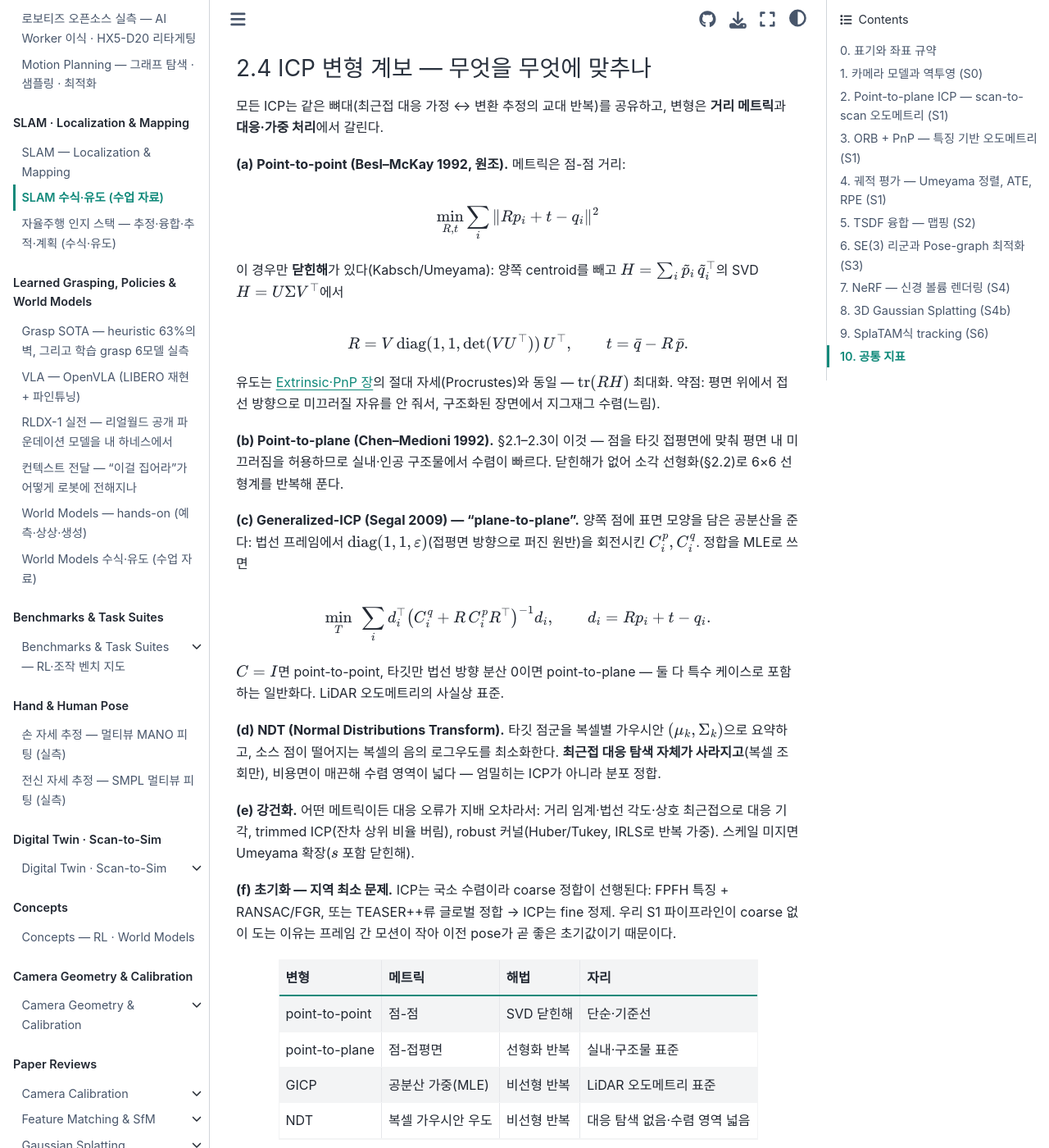
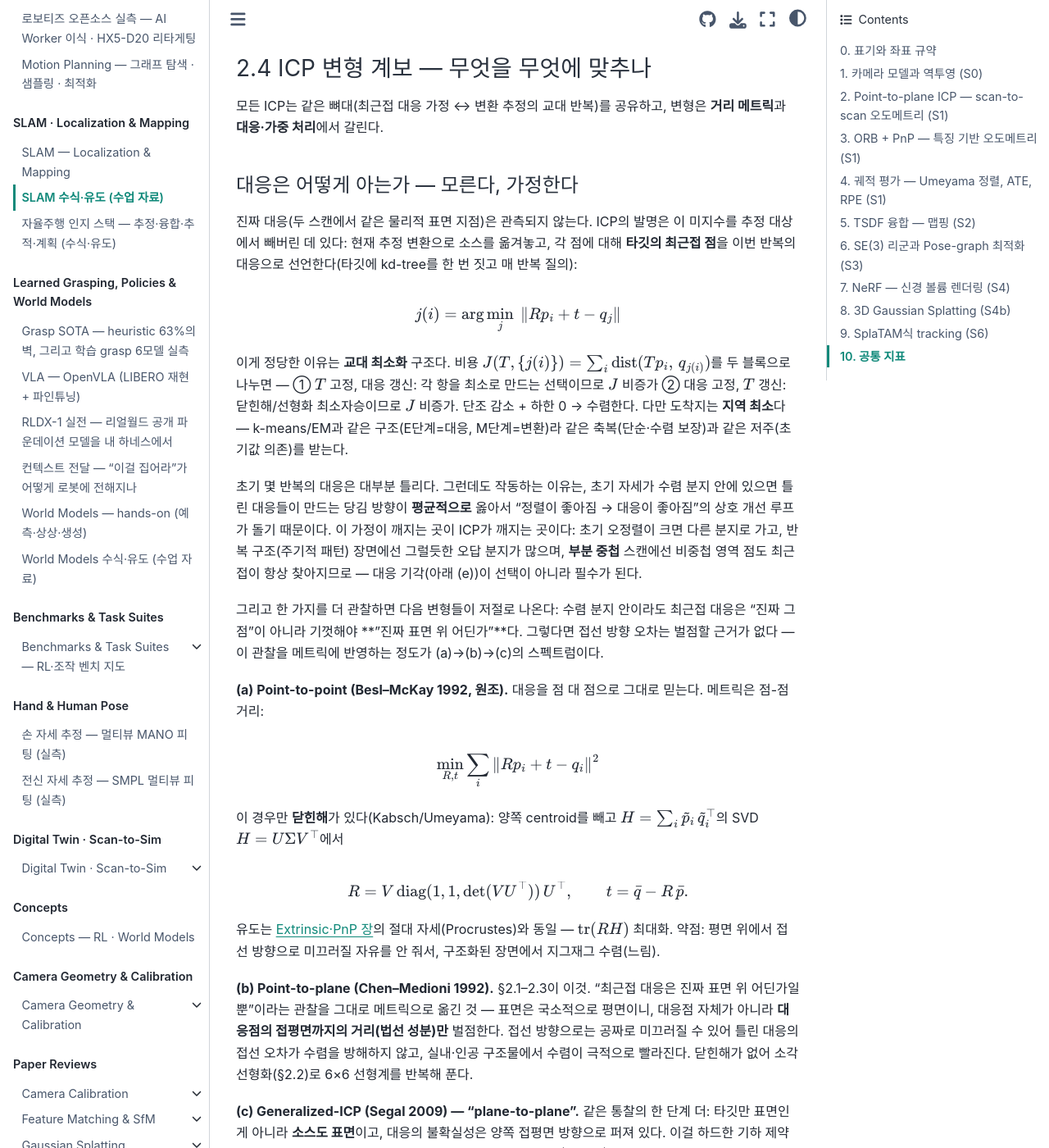
Before and after one commit to DoHyun468/robotics-study, a Jupyter Book: the page built from slam_math.md, in a window 1280 px wide and 1400 px high, scrolled down 3240 px. Shown: the whole window at 82% size. Built offline with Jupyter Book 1.0.4 settings and Sphinx 7.4.7 and the Sphinx Book theme 1.1.4, drawn with Linux system fonts in a browser that asks for light colours; some of the changed text lies outside the part shown.

Commit message:
Deepen ICP 2.4: how correspondences are assumed (alternating minimization, EM view, failure modes) and the p2p->p2plane->GICP spectrum
Co-Authored-By: Claude Fable 5 <noreply@anthropic.com>

```diff
--- a/slam_math.md
+++ b/slam_math.md
@@ -85,7 +85,19 @@ $6\times6$ 선형계 한 번 풀어 $x=[\boldsymbol\omega;t]$를 얻고, $\Delta
 
 모든 ICP는 같은 뼈대(최근접 대응 가정 ↔ 변환 추정의 교대 반복)를 공유하고, 변형은 **거리 메트릭**과 **대응·가중 처리**에서 갈린다.
 
-**(a) Point-to-point (Besl–McKay 1992, 원조).** 메트릭은 점-점 거리:
+#### 대응은 어떻게 아는가 — 모른다, 가정한다
+
+진짜 대응(두 스캔에서 같은 물리적 표면 지점)은 관측되지 않는다. ICP의 발명은 이 미지수를 추정 대상에서 빼버린 데 있다: 현재 추정 변환으로 소스를 옮겨놓고, 각 점에 대해 **타깃의 최근접 점**을 이번 반복의 대응으로 선언한다(타깃에 kd-tree를 한 번 짓고 매 반복 질의):
+
+$$j(i)=\arg\min_j\ \|Rp_i+t-q_j\|$$
+
+이게 정당한 이유는 **교대 최소화** 구조다. 비용 $J(T,\{j(i)\})=\sum_i \mathrm{dist}(Tp_i,\,q_{j(i)})$를 두 블록으로 나누면 — ① $T$ 고정, 대응 갱신: 각 항을 최소로 만드는 선택이므로 $J$ 비증가 ② 대응 고정, $T$ 갱신: 닫힌해/선형화 최소자승이므로 $J$ 비증가. 단조 감소 + 하한 0 → 수렴한다. 다만 도착지는 **지역 최소**다 — k-means/EM과 같은 구조(E단계=대응, M단계=변환)라 같은 축복(단순·수렴 보장)과 같은 저주(초기값 의존)를 받는다.
+
+초기 몇 반복의 대응은 대부분 틀리다. 그런데도 작동하는 이유는, 초기 자세가 수렴 분지 안에 있으면 틀린 대응들이 만드는 당김 방향이 **평균적으로** 옳아서 "정렬이 좋아짐 → 대응이 좋아짐"의 상호 개선 루프가 돌기 때문이다. 이 가정이 깨지는 곳이 ICP가 깨지는 곳이다: 초기 오정렬이 크면 다른 분지로 가고, 반복 구조(주기적 패턴) 장면에선 그럴듯한 오답 분지가 많으며, **부분 중첩** 스캔에선 비중첩 영역 점도 최근접이 항상 찾아지므로 — 대응 기각(아래 (e))이 선택이 아니라 필수가 된다.
+
+그리고 한 가지를 더 관찰하면 다음 변형들이 저절로 나온다: 수렴 분지 안이라도 최근접 대응은 "진짜 그 점"이 아니라 기껏해야 **"진짜 표면 위 어딘가"**다. 그렇다면 접선 방향 오차는 벌점할 근거가 없다 — 이 관찰을 메트릭에 반영하는 정도가 (a)→(b)→(c)의 스펙트럼이다.
+
+**(a) Point-to-point (Besl–McKay 1992, 원조).** 대응을 점 대 점으로 그대로 믿는다. 메트릭은 점-점 거리:
 
 $$\min_{R,t}\sum_i \|Rp_i+t-q_i\|^2$$
 
@@ -95,9 +107,9 @@ $$R=V\,\mathrm{diag}(1,1,\det(VU^\top))\,U^\top,\qquad t=\bar q-R\,\bar p.$$
 
 유도는 [Extrinsic·PnP 장](vision/extrinsic.md)의 절대 자세(Procrustes)와 동일 — $\mathrm{tr}(RH)$ 최대화. 약점: 평면 위에서 접선 방향으로 미끄러질 자유를 안 줘서, 구조화된 장면에서 지그재그 수렴(느림).
 
-**(b) Point-to-plane (Chen–Medioni 1992).** §2.1–2.3이 이것 — 점을 타깃 접평면에 맞춰 평면 내 미끄러짐을 허용하므로 실내·인공 구조물에서 수렴이 빠르다. 닫힌해가 없어 소각 선형화(§2.2)로 6×6 선형계를 반복해 푼다.
+**(b) Point-to-plane (Chen–Medioni 1992).** §2.1–2.3이 이것. "최근접 대응은 진짜 표면 위 어딘가일 뿐"이라는 관찰을 그대로 메트릭으로 옮긴 것 — 표면은 국소적으로 평면이니, 대응점 자체가 아니라 **대응점의 접평면까지의 거리(법선 성분)만** 벌점한다. 접선 방향으로는 공짜로 미끄러질 수 있어 틀린 대응의 접선 오차가 수렴을 방해하지 않고, 실내·인공 구조물에서 수렴이 극적으로 빨라진다. 닫힌해가 없어 소각 선형화(§2.2)로 6×6 선형계를 반복해 푼다.
 
-**(c) Generalized-ICP (Segal 2009) — "plane-to-plane".** 양쪽 점에 표면 모양을 담은 공분산을 준다: 법선 프레임에서 $\mathrm{diag}(1,1,\varepsilon)$(접평면 방향으로 퍼진 원반)을 회전시킨 $C_i^p, C_i^q$. 정합을 MLE로 쓰면
+**(c) Generalized-ICP (Segal 2009) — "plane-to-plane".** 같은 통찰의 한 단계 더: 타깃만 표면인 게 아니라 **소스도 표면**이고, 대응의 불확실성은 양쪽 접평면 방향으로 퍼져 있다. 이걸 하드한 기하 제약 대신 **확률(공분산)로** 넣는다: 각 점에 법선 프레임에서 $\mathrm{diag}(1,1,\varepsilon)$(접평면 방향으로 퍼진 원반)을 회전시킨 공분산 $C_i^p, C_i^q$를 주고, 정합을 MLE로 쓰면
 
 $$\min_{T}\ \sum_i d_i^\top\big(C_i^q + R\,C_i^p R^\top\big)^{-1} d_i,\qquad d_i = Rp_i+t-q_i.$$
 
@@ -109,12 +121,14 @@ $C=I$면 point-to-point, 타깃만 법선 방향 분산 0이면 point-to-plane
 
 **(f) 초기화 — 지역 최소 문제.** ICP는 국소 수렴이라 coarse 정합이 선행된다: FPFH 특징 + RANSAC/FGR, 또는 TEASER++류 글로벌 정합 → ICP는 fine 정제. 우리 S1 파이프라인이 coarse 없이 도는 이유는 프레임 간 모션이 작아 이전 pose가 곧 좋은 초기값이기 때문이다.
 
-| 변형 | 메트릭 | 해법 | 자리 |
-|---|---|---|---|
-| point-to-point | 점-점 | SVD 닫힌해 | 단순·기준선 |
-| point-to-plane | 점-접평면 | 선형화 반복 | 실내·구조물 표준 |
-| GICP | 공분산 가중(MLE) | 비선형 반복 | LiDAR 오도메트리 표준 |
-| NDT | 복셀 가우시안 우도 | 비선형 반복 | 대응 탐색 없음·수렴 영역 넓음 |
+| 변형 | 대응을 믿는 정도 | 메트릭 | 해법 | 자리 |
+|---|---|---|---|---|
+| point-to-point | 전부 믿음 | 점-점 | SVD 닫힌해 | 단순·기준선 |
+| point-to-plane | 법선 성분만 믿음 | 점-접평면 | 선형화 반복 | 실내·구조물 표준 |
+| GICP | 확률로 가중 | 공분산 가중(MLE) | 비선형 반복 | LiDAR 오도메트리 표준 |
+| NDT | 대응 개념 자체 제거 | 복셀 가우시안 우도 | 비선형 반복 | 수렴 영역 넓음 |
+
+즉 (a)→(b)→(c)는 별개 알고리즘이 아니라 **"대응이 정확하지 않다"는 사실을 메트릭에 얼마나 반영하느냐의 스펙트럼**이고, NDT는 그 끝에서 대응이라는 개념 자체를 버린 쪽이다.
 
 ---
 
```
